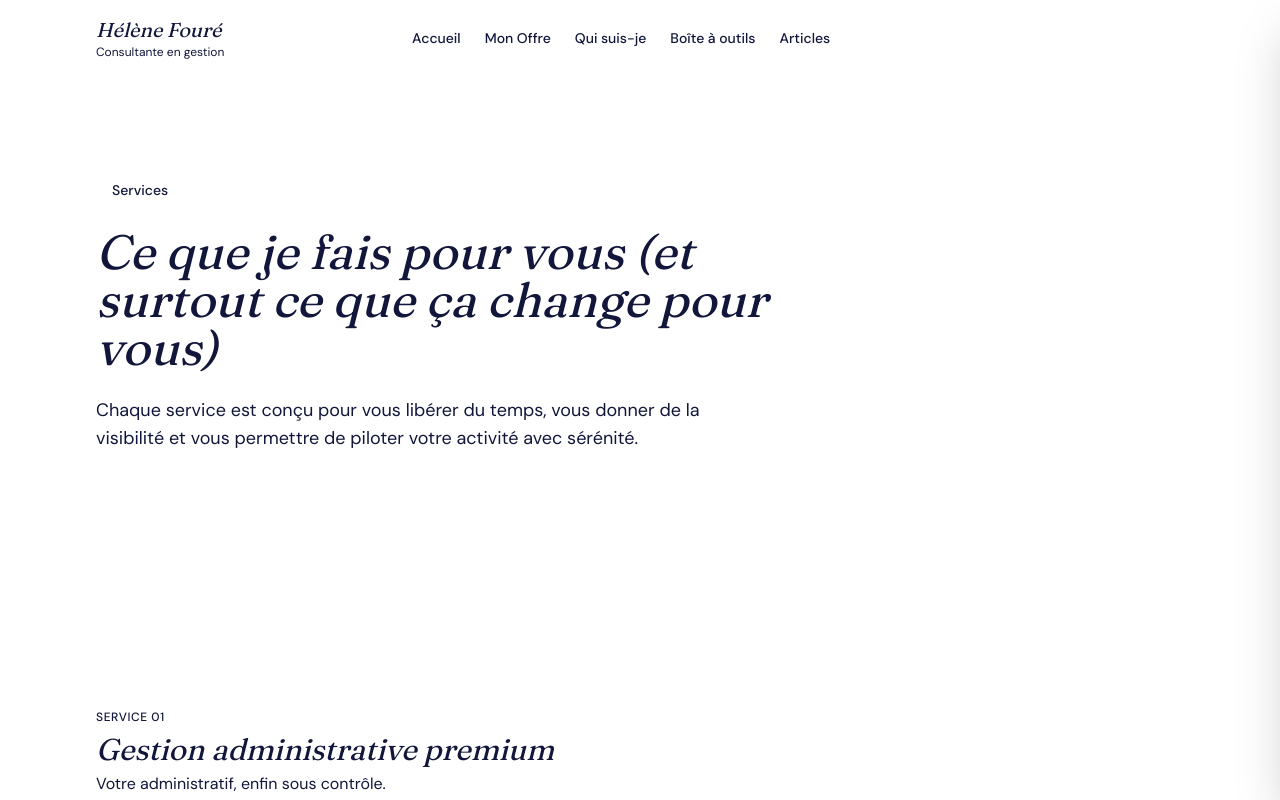
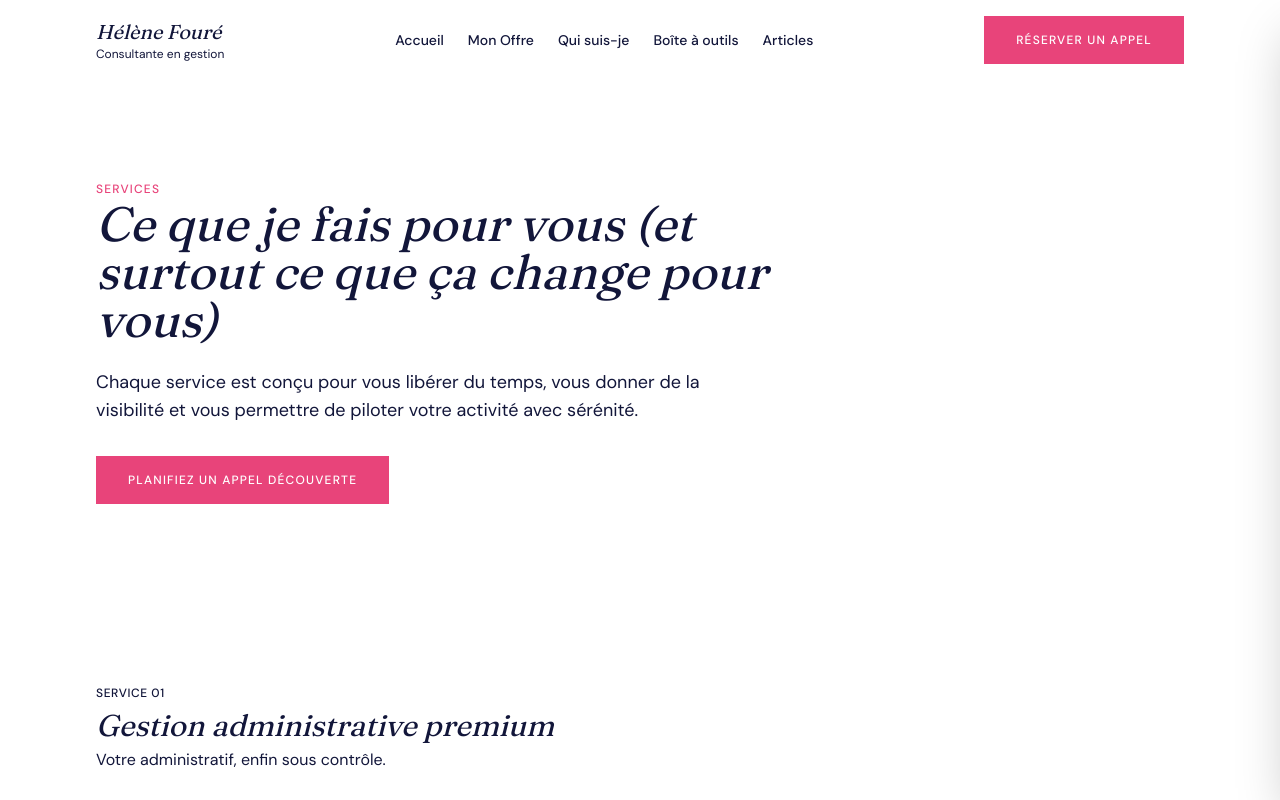
Before and after one commit to WeboPoulpe/HELENE, a Next.js app: page /offre in a window 1280 px wide. Shown: the top 800 px of the page. Built offline with nearby package versions, Linux system fonts and the light colour scheme.

Commit message:
feat: redesign — UI primitives (Button rounded-none, Badge label, Card flat)

```diff
--- a/src/components/ui/Badge.tsx
+++ b/src/components/ui/Badge.tsx
@@ -7,9 +7,7 @@ interface BadgeProps {
 
 export function Badge({ children, className = '' }: BadgeProps) {
   return (
-    <span
-      className={`inline-block rounded-full bg-terracotta-light px-4 py-1 text-sm font-medium text-terracotta ${className}`}
-    >
+    <span className={`text-xs uppercase tracking-widest font-medium text-rose ${className}`}>
       {children}
     </span>
   )
--- a/src/components/ui/Button.tsx
+++ b/src/components/ui/Button.tsx
@@ -1,9 +1,8 @@
 import { ButtonHTMLAttributes, ReactNode } from 'react'
 
 interface ButtonProps extends ButtonHTMLAttributes<HTMLButtonElement> {
-  variant?: 'primary' | 'ghost' | 'dark'
+  variant?: 'primary' | 'ghost' | 'outline' | 'dark'
   children: ReactNode
-  asChild?: boolean
 }
 
 export function Button({
@@ -13,12 +12,13 @@ export function Button({
   ...props
 }: ButtonProps) {
   const base =
-    'inline-flex items-center justify-center gap-2 rounded-full px-6 py-3 text-sm font-medium font-sans transition-all duration-200 focus-visible:ring-2 focus-visible:ring-terracotta focus-visible:ring-offset-2 focus-visible:outline-none disabled:opacity-50 disabled:pointer-events-none'
+    'inline-flex items-center justify-center gap-2 px-8 py-4 text-xs font-medium uppercase tracking-widest transition-all duration-200 focus-visible:ring-2 focus-visible:ring-rose focus-visible:ring-offset-2 focus-visible:outline-none disabled:opacity-50 disabled:pointer-events-none'
 
-  const variants = {
-    primary: 'bg-terracotta text-white hover:bg-terracotta/90 hover:scale-105',
-    ghost: 'border border-terracotta text-terracotta hover:bg-terracotta-light',
-    dark: 'bg-ink text-cream hover:bg-ink/80',
+  const variants: Record<string, string> = {
+    primary: 'bg-rose text-white hover:bg-rose/90',
+    ghost:   'border border-white text-white hover:bg-white/10',
+    outline: 'border border-navy text-navy hover:bg-navy hover:text-white',
+    dark:    'bg-navy text-white hover:bg-navy-light',
   }
 
   return (
--- a/src/components/ui/Card.tsx
+++ b/src/components/ui/Card.tsx
@@ -7,9 +7,7 @@ interface CardProps {
 
 export function Card({ children, className = '' }: CardProps) {
   return (
-    <div
-      className={`rounded-2xl bg-white p-6 shadow-sm transition-shadow hover:shadow-md lg:p-8 ${className}`}
-    >
+    <div className={`border border-navy/10 bg-white p-6 lg:p-8 ${className}`}>
       {children}
     </div>
   )
```
